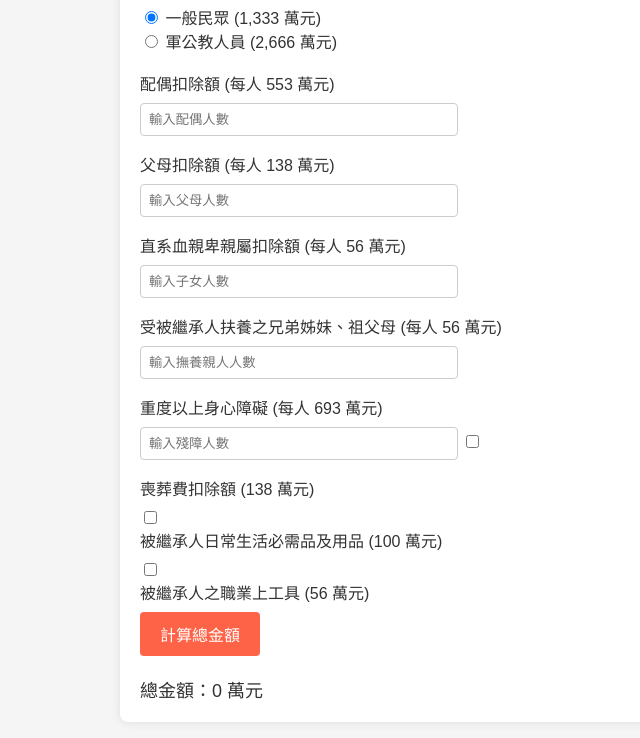
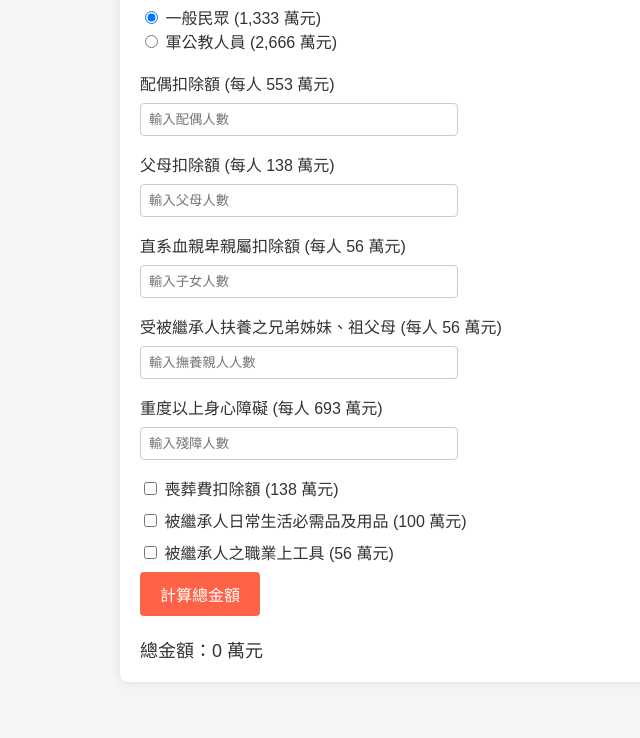
Before and after one commit to Meow-gic/Estate-Tax-Calculator, a plain HTML site: page index.html in a window 1280 px wide. Shown: the part 164-902 px from the top of the page, without its empty margins (200-840 px from the left). After the commit the page ends 874 px from the top, so only its background shows below. Drawn offline with Linux system fonts and the light colour scheme.

Commit message:
Update index.html

```diff
--- a/index.html
+++ b/index.html
@@ -71,14 +71,11 @@
             <label for="disabled">重度以上身心障礙 (每人 693 萬元)</label>
             <input type="number" id="disabled" placeholder="輸入殘障人數" min="0">
 
-            <input type="checkbox" id="funeral">
-<label for="funeral">喪葬費扣除額 (138 萬元)</label>
+            <label for="funeral"><input type="checkbox" id="funeral"> 喪葬費扣除額 (138 萬元)</label>
 
-            <input type="checkbox" id="necessities">
-<label for="necessities">被繼承人日常生活必需品及用品 (100 萬元)</label>
+            <label for="necessities"><input type="checkbox" id="necessities"> 被繼承人日常生活必需品及用品 (100 萬元)</label>
 
-            <input type="checkbox" id="tools">
-<label for="tools">被繼承人之職業上工具 (56 萬元)</label>
+            <label for="tools"><input type="checkbox" id="tools"> 被繼承人之職業上工具 (56 萬元)</label>
 
             <button type="button" class="button" onclick="calculateTax()">計算總金額</button>
         </form>
```
